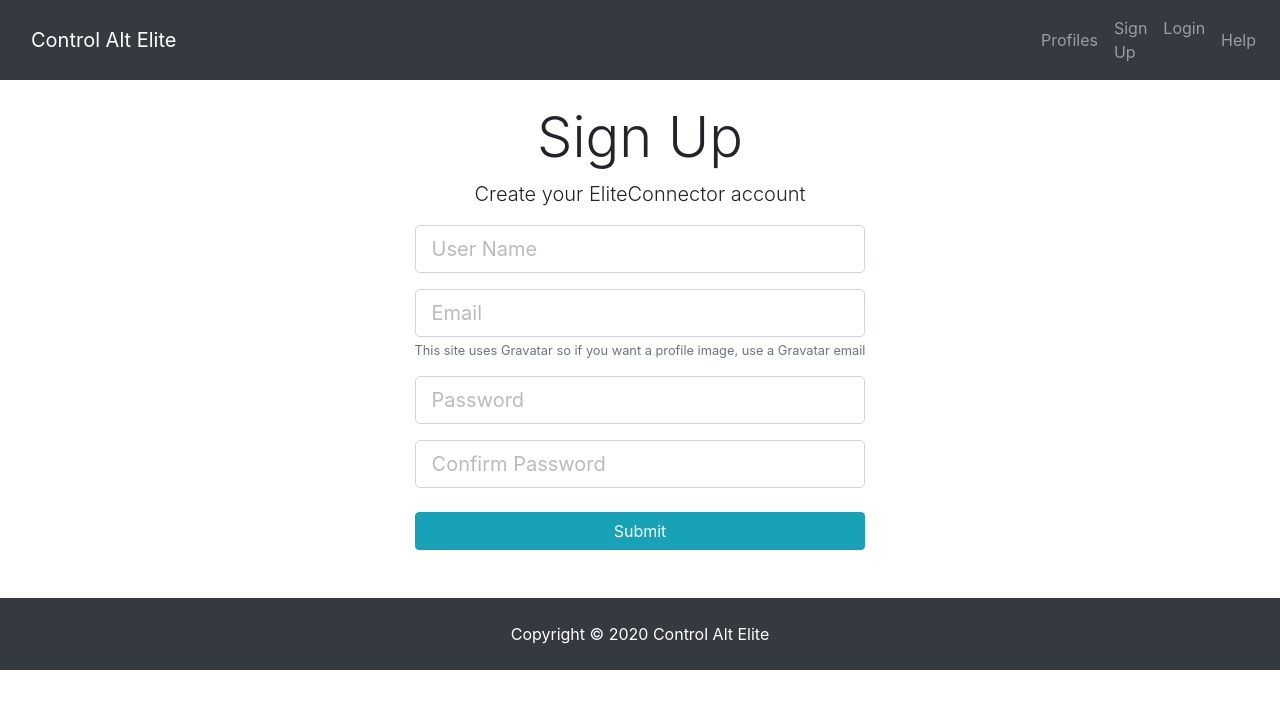
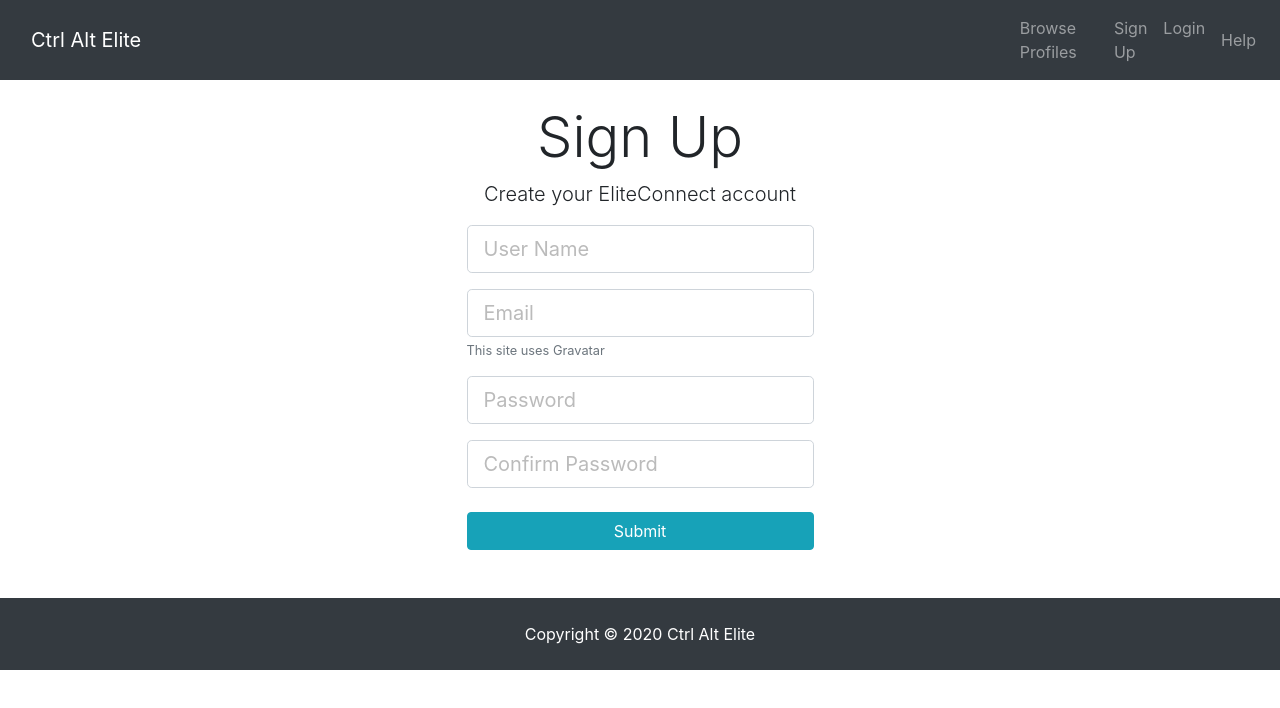
Before and after one commit to ShevilleOh/TestWk6, a React (Create React App) app: page /register in a window 1280 px wide. Shown: the top 708 px of the page. Built offline with nearby package versions, Linux system fonts and the light colour scheme; the HTML template or start-up script is replaced by a standard one.

Commit message:
resolzed issue wrong img path

```diff
--- a/src/App.css
+++ b/src/App.css
@@ -4,7 +4,7 @@ img {
 
 .landing {
   position: relative;
-  background: url('./img/Oh_img.jpg') no-repeat;
+  background: url('./img/Oh_img.png') no-repeat;
   background-size: cover;
   background-position: center;
   height: 100vh;
--- a/src/component/auth/Login.js
+++ b/src/component/auth/Login.js
@@ -25,7 +25,7 @@ const Login = () => {
                     <div className="col-mid-8 m-auto">
                         <h1 className="display-4 text-center">Login</h1>
                         <p className={"lead text-center"}>
-                            Login to your DevConnector account
+                            Login to your DevConnect account and continue flexing!
                         </p>
                         <form onSubmit={handleSubmit}>
                             <div className="form-group">
--- a/src/component/auth/Register.js
+++ b/src/component/auth/Register.js
@@ -28,7 +28,7 @@ const Register = () => {
                     <div className="col-mid-8 m-auto">
                         <h1 className="display-4 text-center">Sign Up</h1>
                         <p className={"lead text-center"}>
-                            Create your EliteConnector account
+                            Create your EliteConnect account
                         </p>
                         <form onSubmit={handleSubmit}>
                             <div className="form-group">
@@ -51,8 +51,7 @@ const Register = () => {
                                     onChange={handleChange ('email')}
                                 />
                                 <small className="form-text text-muted">
-                                    This site uses Gravatar so if you want a profile image,
-                                    use a Gravatar email
+                                    This site uses Gravatar
                                 </small>
                             </div>
                             <div className="form-group">
--- a/src/component/layout/Footer.js
+++ b/src/component/layout/Footer.js
@@ -3,7 +3,7 @@ import React from 'react';
 const Footer = () => {
     return (
         <footer className="bg-dark text-white mt-5 p-4 text-center">
-            Copyright &copy; {new Date().getFullYear()} Control Alt Elite
+            Copyright &copy; {new Date().getFullYear()} Ctrl Alt Elite
 
         </footer>
     );
--- a/src/component/layout/Landing.js
+++ b/src/component/layout/Landing.js
@@ -9,11 +9,11 @@ const Landing = () => {
                     <div className="row">
                         <div className="col-md-12 text-center">
                             <h1 className="display-3 mb-4">
-                                Elite Flex
+                                Elite Connect
                             </h1>
                             <p className="lead">
                                 {' '}
-                                Create a developer profile/portfolio, share your achievements and flex
+                                Create your very own developer portfolio, share your achievements and flex
                             </p>
                             <hr />
                             <Link to="/register" className={"btn btn-lg btn-info mr-2"}>
--- a/src/component/layout/Navbar.js
+++ b/src/component/layout/Navbar.js
@@ -7,7 +7,7 @@ const Navbar = () => {
         <nav className="navbar navbar-expand-sm navbar-dark bg-dark mb-4">
             <div className="container">
                 <Link className="navbar-brand" to="/">
-                    Control Alt Elite
+                    Ctrl Alt Elite
                 </Link>
                 <button
                     className="navbar-toggler"
@@ -23,7 +23,7 @@ const Navbar = () => {
                     <li className="nav-item">
                         <Link className="nav-link" to="/profiles">
                             {' '}
-                            Profiles
+                            Browse Profiles
                         </Link>
                     </li>
                 </ul>
```
Also changed, not shown: 21 other files (tests, documents, lock files or other folders).
